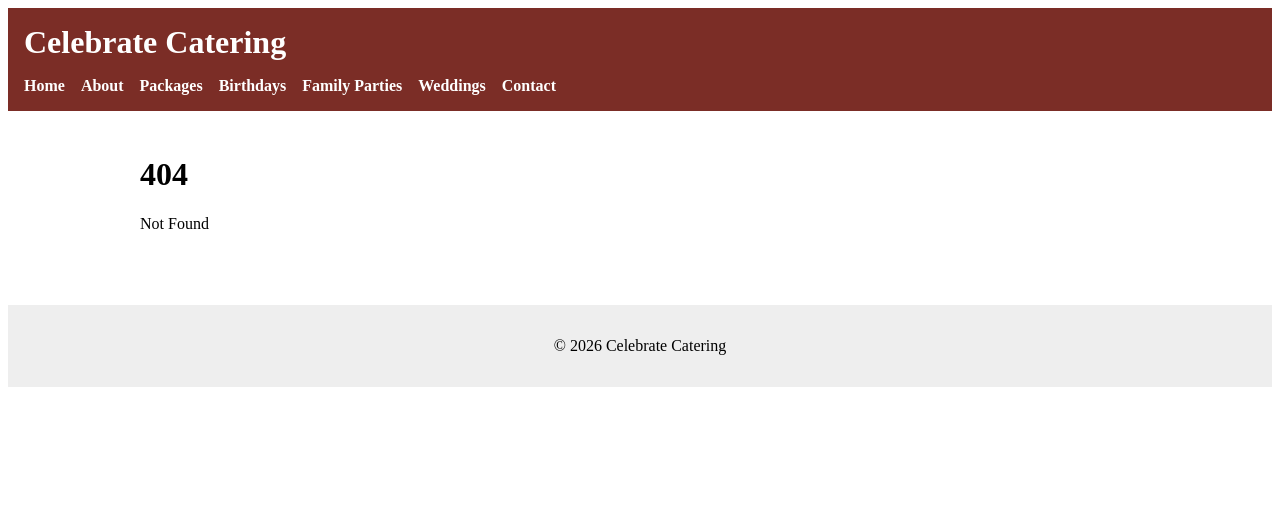
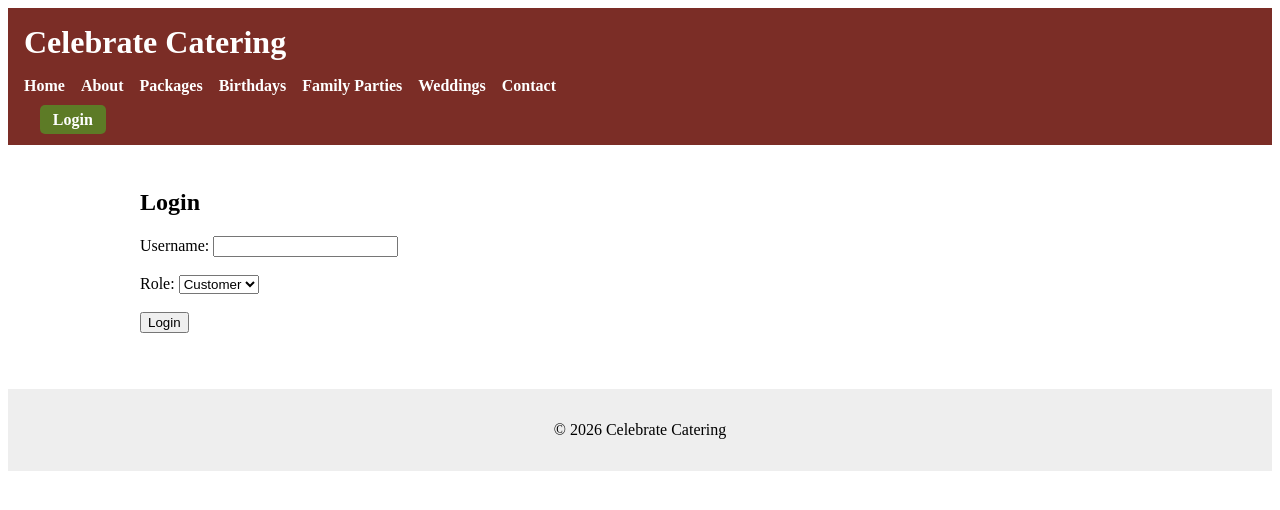
Before and after one commit to killianhewson-m15/FEDev-Project-Caterers, a SvelteKit app: page /login in a window 1280 px wide. Before the commit this address had no page. Shown: the top 510 px of the page. Built offline with nearby package versions, Linux system fonts and the light colour scheme; no server answers.

Commit message:
Add login system with cookies, logout functionality, and UI improvements

```diff
--- /dev/null
+++ b/src/routes/+layout.server.js
@@ -0,0 +1,16 @@
+export function load({ cookies }) {
+    const username = cookies.get('username');
+    const role = cookies.get('role');
+
+    let isLoggedIn = false;
+
+    if (username) {
+        isLoggedIn = true;
+    }
+
+    return {
+        username,
+        role,
+        isLoggedIn
+    };
+}
--- a/src/routes/+layout.svelte
+++ b/src/routes/+layout.svelte
@@ -1,7 +1,10 @@
 <script>
-	let { children } = $props();
+	let { children, data } = $props();
 
 	let siteName = 'Celebrate Catering';
+	let username = data.username;
+	let role = data.role;
+	let isLoggedIn = data.isLoggedIn;
 </script>
 
 <header>
@@ -16,6 +19,17 @@
 		<a href="/weddings">Weddings</a>
 		<a href="/contact">Contact</a>
 	</nav>
+
+	<div class="login-status">
+		{#if isLoggedIn}
+			<p>
+				Logged in as <strong>{username}</strong> ({role})
+				<a href="/logout" class="btn">Logout</a>
+			</p>
+		{:else}
+			<a href="/login" class="btn">Login</a>
+		{/if}
+	</div>
 </header>
 
 <main>
@@ -62,4 +76,22 @@
 		text-align: center;
 		background-color: #eee;
 	}
+
+	.login-status {
+		margin-top: 1rem;
+	}
+
+	.btn {
+		background-color: #5d7b26;
+		color: white;
+		padding: 0.4rem 0.8rem;
+		margin-left: 1rem;
+		border-radius: 5px;
+		text-decoration: none;
+		font-weight: bold;
+	}
+
+	.btn:hover {
+		background-color: #a03a32;
+	}
 </style>
--- /dev/null
+++ b/src/routes/login/+page.server.js
@@ -0,0 +1,17 @@
+export const actions = {
+    default: async ({ request, cookies }) => {
+        const data = await request.formData();
+
+        const username = data.get('username');
+        const role = data.get('role');
+
+        cookies.set('username', username, { path: '/' });
+        cookies.set('role', role, { path: '/' });
+
+        return {
+            success: true,
+            username,
+            role
+        };
+    }
+};
--- /dev/null
+++ b/src/routes/login/+page.svelte
@@ -0,0 +1,36 @@
+<script>
+    let { form } = $props();
+
+    let message = '';
+
+    if (form && form.success) {
+        message = 'Login successful';
+    }
+</script>
+
+<h2>Login</h2>
+
+{#if message}
+    <p>{message}</p>
+{/if}
+
+<form method="POST">
+    <label>
+        Username:
+        <input name="username" required>
+    </label>
+
+    <br><br>
+
+    <label>
+        Role:
+        <select name="role">
+            <option value="customer">Customer</option>
+            <option value="admin">Admin</option>
+        </select>
+    </label>
+
+    <br><br>
+
+    <button>Login</button>
+</form>
--- /dev/null
+++ b/src/routes/logout/+page.server.js
@@ -0,0 +1,6 @@
+export function load({ cookies }) {
+    cookies.delete('username', { path: '/' });
+    cookies.delete('role', { path: '/' });
+
+    return {};
+}
```
Also changed, not shown: 1 other file (tests, documents, lock files or other folders).
